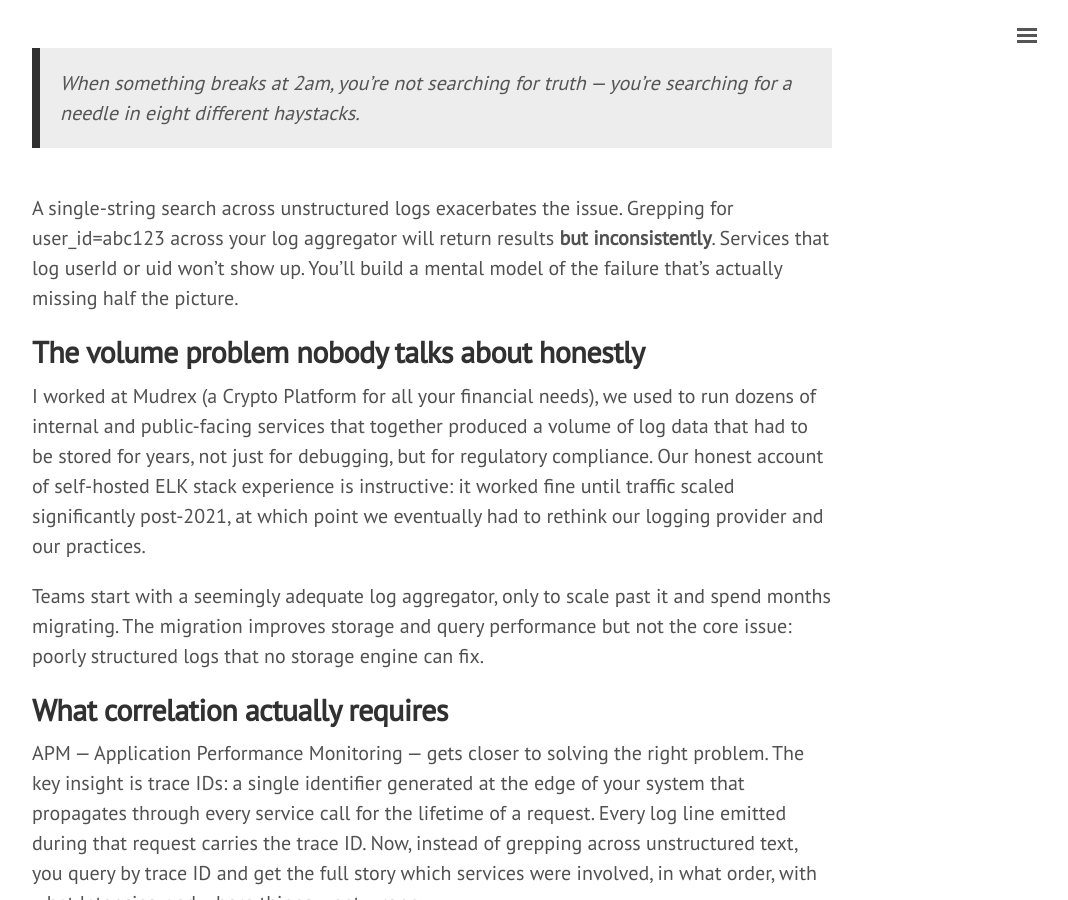
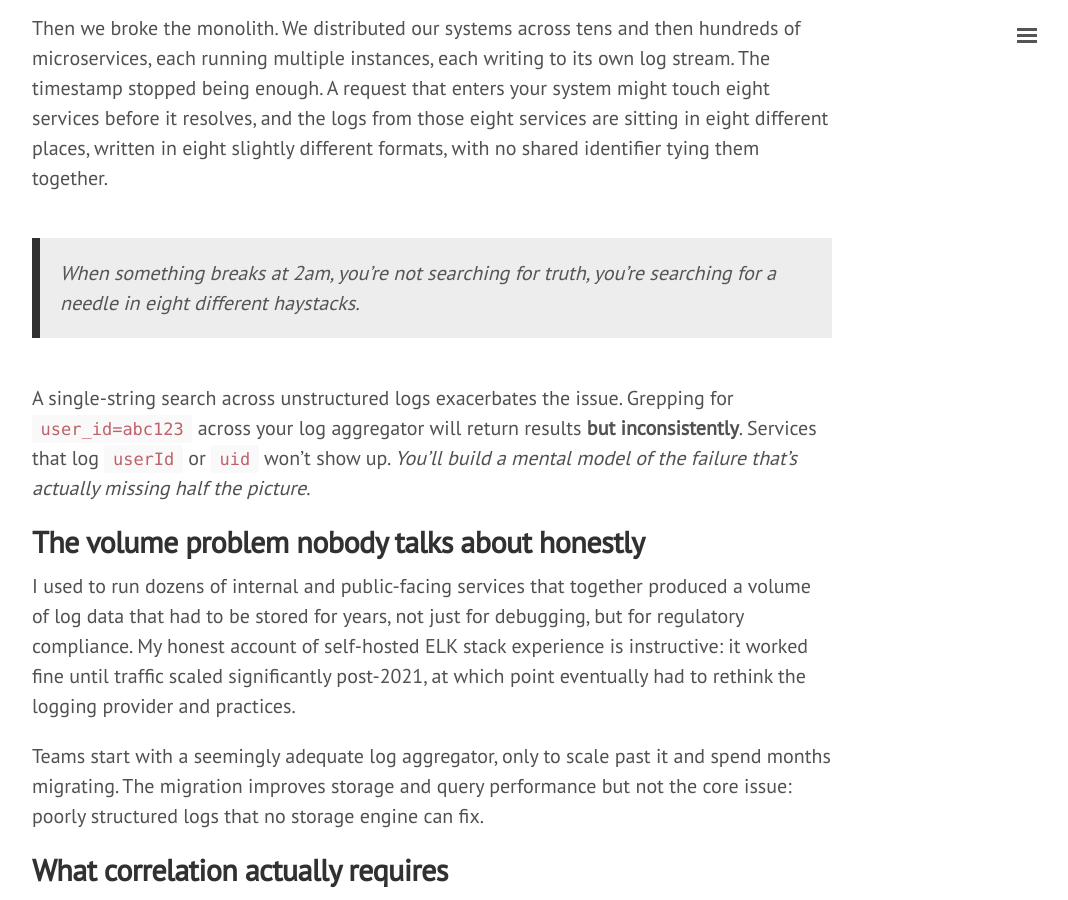
Before and after one commit to agrim123/agrim123.github.io, a Jekyll site: the page built from _posts/2026-03-16-your-logs-are-lying-to-you.md, in a window 1280 px wide and 900 px high, scrolled down 1845 px. Shown: the whole window, without its empty margins (208-1276 px from the left). Built offline with Jekyll 4.4.1, drawn with Linux system fonts in a browser that asks for light colours; nearby versions of some CDN libraries; some of the changed text lies outside the part shown.

Commit message:
(blog) Update logs blog

````diff
--- a/_posts/2026-03-16-your-logs-are-lying-to-you.md
+++ b/_posts/2026-03-16-your-logs-are-lying-to-you.md
@@ -8,21 +8,31 @@
 - logging
 ---
 
-<b>Not intentionally</b>.
+<b>Well, not intentionally</b>.
 
 But when you have hundreds of services writing freeform strings to stdout, the signal gets buried, and you end up debugging the logging system instead of the actual problem.
 
 <hr/>
 
-Every service your team ships generates logs. The auth service logs token validations. The payment service logs charge attempts. The background worker logs job completions. Your API gateway logs every request in and out. By the time you have a handful of services in production, you’re looking at millions of log lines a day, and most of them are noise.
+Every service your team ships generates logs.
 
-The problem isn’t volume. The problem is that logs were never designed to be queried across a distributed system. They were designed for a world that no longer exists.
+The auth service logs token validations.
+
+The payment service logs charge attempts.
+
+The background worker logs job completions.
+
+Your API gateway logs every request in and out.
+
+By the time you have a handful of services in production, you’re looking at millions of log lines a day, and <b>most of them are noise</b>.
+
+The problem isn’t volume, but that the logs were never designed to be queried across a distributed system. They were designed for a world that no longer exists.
 
 ## What your system is actually generating
 
 Open any application log in production, and you’ll typically see something like this:
 
-<aside>You might have JSON logs, still the problem remains the same</aside>
+<aside>You might have JSON logs, still the problem remains the same.</aside>
 
 ```
 2025-03-04T11:22:07.341Z INFO  user session resumed uid=u_9f3c ip=10.0.4.17 region=ap-south-1
@@ -44,29 +54,29 @@
 
 Then we broke the monolith. We distributed our systems across tens and then hundreds of microservices, each running multiple instances, each writing to its own log stream. The timestamp stopped being enough. A request that enters your system might touch eight services before it resolves, and the logs from those eight services are sitting in eight different places, written in eight slightly different formats, with no shared identifier tying them together.
 
-> When something breaks at 2am, you’re not searching for truth — you’re searching for a needle in eight different haystacks.
+> When something breaks at 2am, you’re not searching for truth, you’re searching for a needle in eight different haystacks.
 
-A single-string search across unstructured logs exacerbates the issue. Grepping for user_id=abc123 across your log aggregator will return results <b>but inconsistently</b>. Services that log userId or uid won’t show up. You’ll build a mental model of the failure that’s actually missing half the picture.
+A single-string search across unstructured logs exacerbates the issue. Grepping for `user_id=abc123` across your log aggregator will return results <b>but inconsistently</b>. Services that log `userId` or `uid` won’t show up. <i>You’ll build a mental model of the failure that’s actually missing half the picture</i>.
 
 ## The volume problem nobody talks about honestly
 
-I worked at Mudrex (a Crypto Platform for all your financial needs), we used to run dozens of internal and public-facing services that together produced a volume of log data that had to be stored for years, not just for debugging, but for regulatory compliance. Our honest account of self-hosted ELK stack experience is instructive: it worked fine until traffic scaled significantly post-2021, at which point we eventually had to rethink our logging provider and our practices.
+I used to run dozens of internal and public-facing services that together produced a volume of log data that had to be stored for years, not just for debugging, but for regulatory compliance. My honest account of self-hosted ELK stack experience is instructive: it worked fine until traffic scaled significantly post-2021, at which point eventually had to rethink the logging provider and practices.
 
 Teams start with a seemingly adequate log aggregator, only to scale past it and spend months migrating. The migration improves storage and query performance but not the core issue: poorly structured logs that no storage engine can fix.
 
 ## What correlation actually requires
 
-APM — Application Performance Monitoring — gets closer to solving the right problem. The key insight is trace IDs: a single identifier generated at the edge of your system that propagates through every service call for the lifetime of a request. Every log line emitted during that request carries the trace ID. Now, instead of grepping across unstructured text, you query by trace ID and get the full story which services were involved, in what order, with what latencies, and where things went wrong.
+APM (Application Performance Monitoring) gets closer to solving the right problem. The key insight is `trace IDs`: a single identifier generated at the edge of your system that propagates through every service call for the lifetime of a request. Every log line emitted during that request carries the trace ID. Now, instead of grepping across unstructured text, you query by trace ID and get the full story which services were involved, in what order, with what latencies, and where things went wrong.
 
 This is what structured logging is actually trying to do. Not just pretty-printing key-value pairs, but enforcing a shared schema across services so that your observability layer can group events by user, by session, by request, by feature, or whatever logical unit matters to you when something goes wrong.
 
 <aside><b>Cardinality</b> is the number of unique values a field can have. `transaction_id` has high cardinality whereas `http_method` has low cardinality.</aside>
 
-We at Mudrex, achieved by standardizing our logging library which unified what the services were logging, a few low cardinality fields, timestamp format and enforced all services to propagate contexts.
+We achieved this by standardizing our logging library which unified what the services were logging, a few low cardinality fields, timestamp format and enforced all services to propagate contexts.
 
 ## The cost nobody budgets for
 
-<aside> At a point we were paying ~35% for our logging infrastructure, not metrics, not alerts, JUST logs.</aside>
+<aside> At a point we were paying ~35% of our cloud budget for logs, not metrics, not alerts, JUST logs.</aside>
 
 Here’s the thing that bites teams slowly: log costs don’t scale linearly with traffic. They scale faster. More users mean more requests. More requests mean more services touched per request. More services mean more log lines per event. Add verbose debug logging that someone turned on during an incident and forgot to turn off, and suddenly your Elasticsearch or Datadog or CloudWatch bill has doubled quarter-over-quarter with no obvious culprit.
 
````
